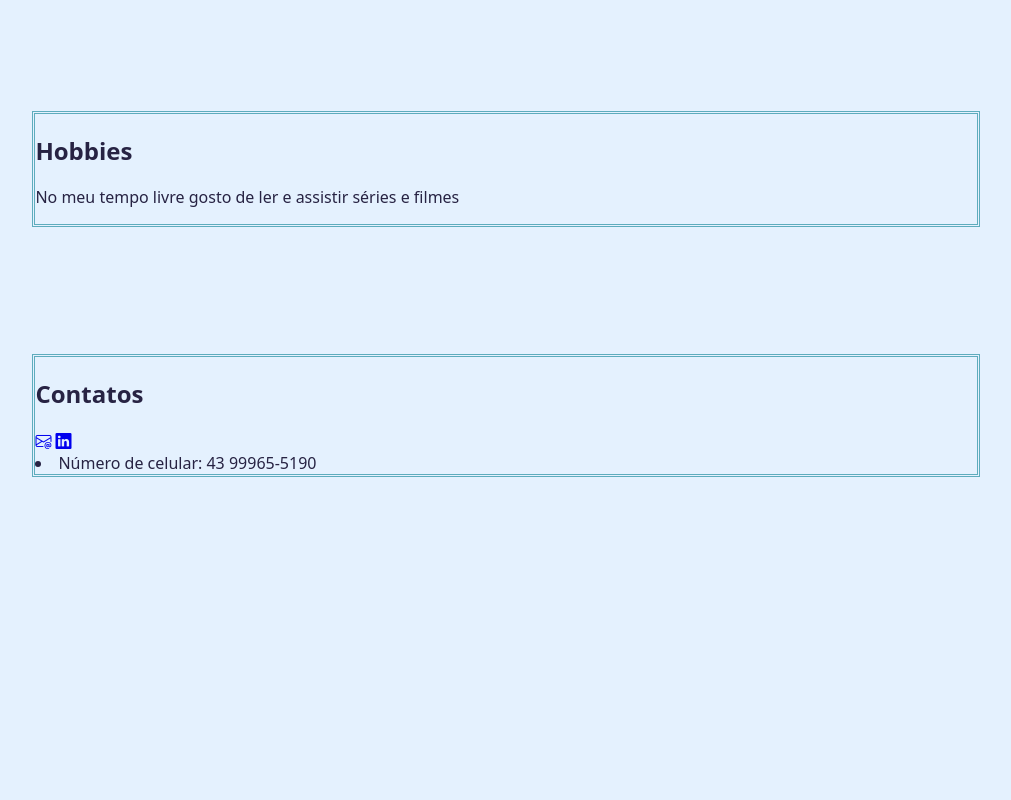
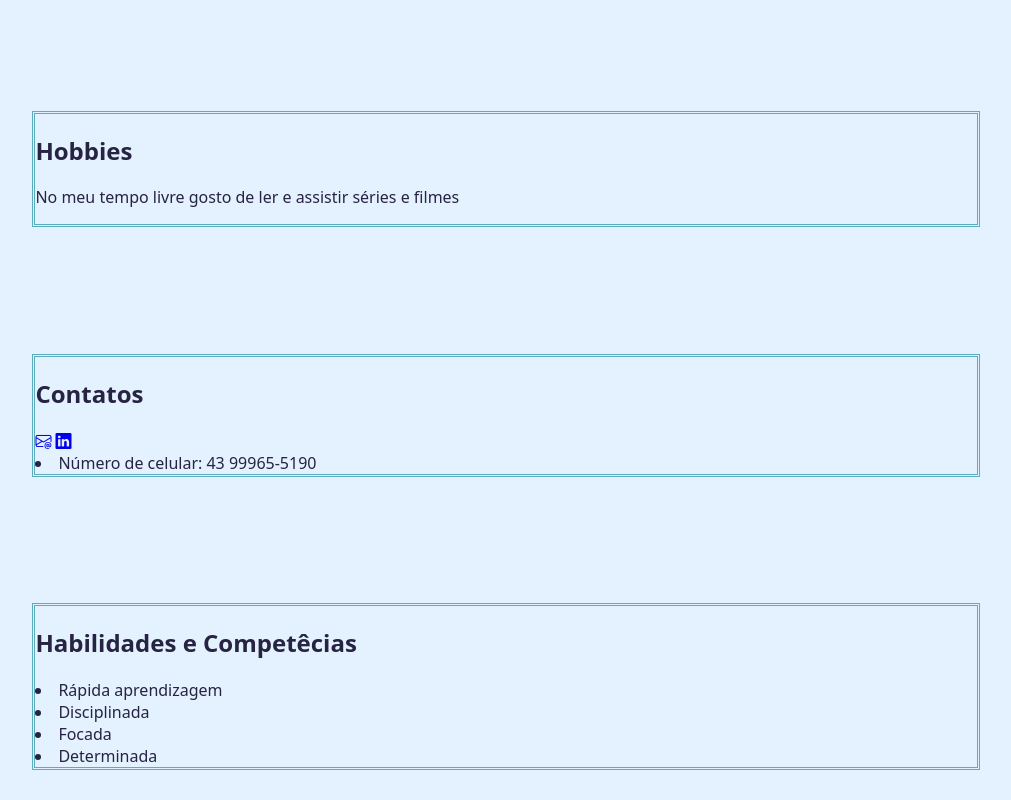
Before and after one commit to YasminBertoncini/curriculo, a plain HTML site: page docs/index.html in a window 1280 px wide. Shown: the part 692-1492 px from the top of the page, without its empty margins (102-1113 px from the left). Before the commit the page ends 1232 px from the top, so only its background shows below. Drawn offline with nearby package versions, Linux system fonts and the light colour scheme.

Commit message:
Update index.html

```diff
--- a/docs/index.html
+++ b/docs/index.html
@@ -18,6 +18,8 @@
                     <a class="linkmenu" href="#experiencia"><li class="listmenu">Experiêcia Profissional</li></a>
                     <a class="linkmenu" href="#hobbies"><li class="listmenu">Hobbies</li></a>
                     <a class="linkmenu" href="#contato"><li class="listmenu">Contatos</li></a>
+                     <a class="linkmenu" href="#habilidade"><li class="listmenu">Habilidades e Competêcias</li></a>
+
                 </ul>
             </nav>
         </header>
@@ -57,6 +59,18 @@
 
             </section>
         </div>
+        <div>
+            <section id="habilidades">
+                <h2>Habilidades e Competêcias</h2>
+                <li>Rápida aprendizagem</li>
+                <li>Disciplinada</li>
+                <li>Focada</li>
+                <li>Determinada</li>
+
+
+            </section>
+        </div>
+
 
     </div>
 
```
